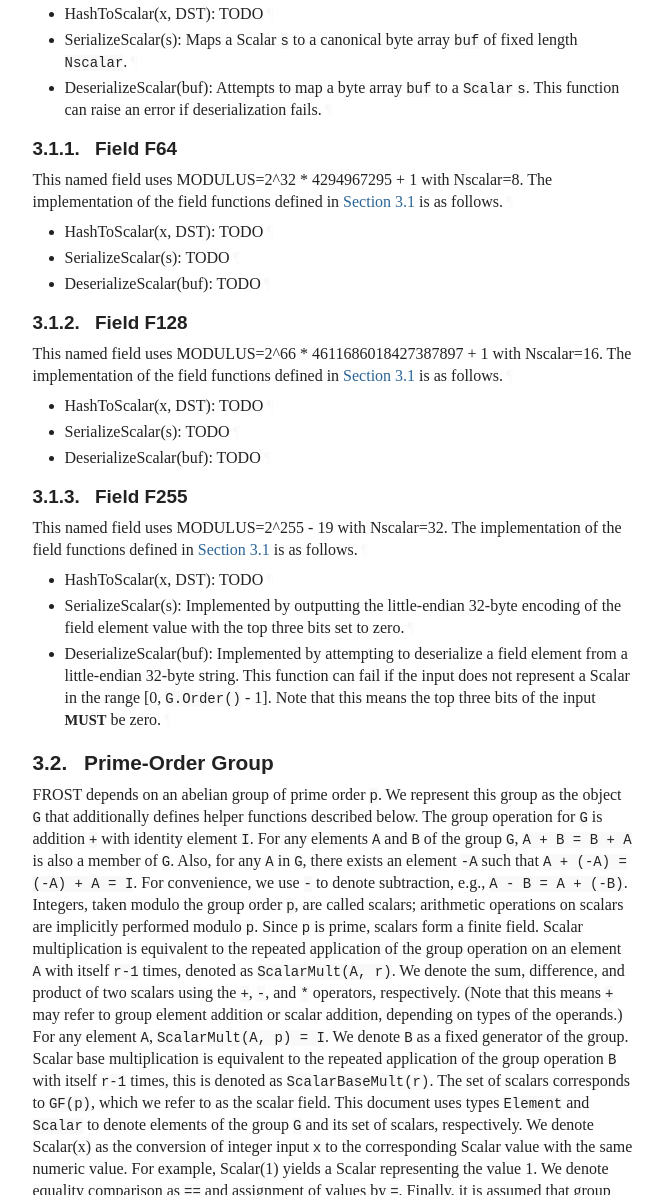
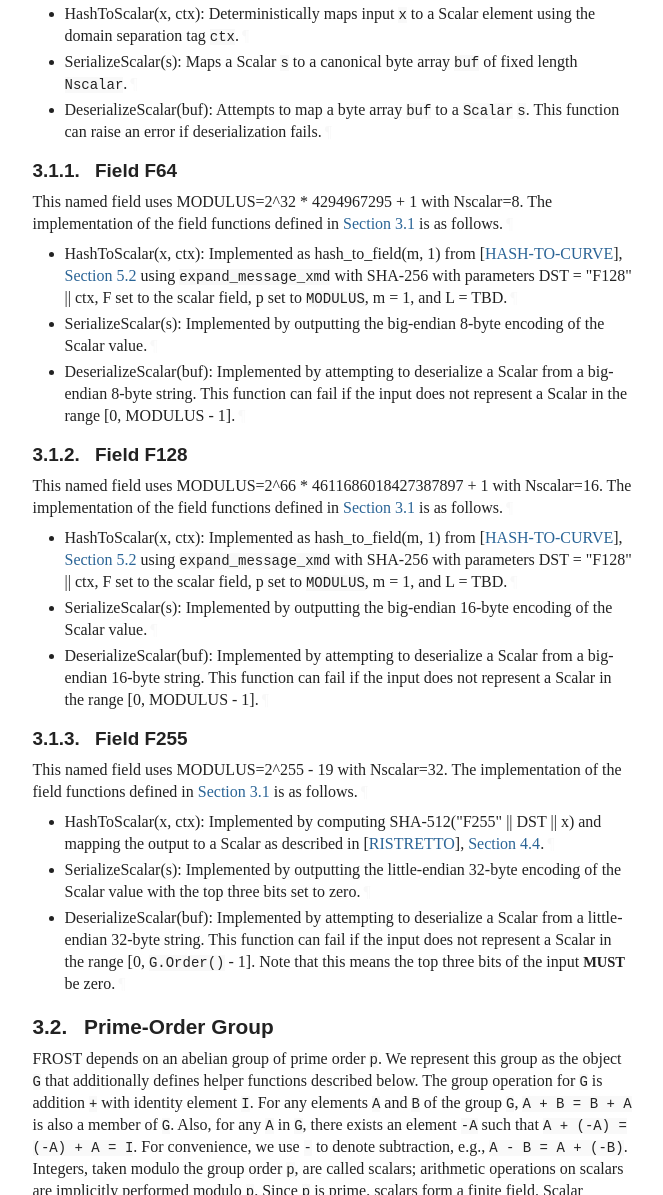
Before and after one commit to chris-wood/draft-wood-cfrg-threshold-secret-sharing, a plain HTML site: page draft-wood-cfrg-threshold-secret-sharing.html in a window 1280 px wide. Shown: the part 2225-3420 px from the top of the page, without its empty margins (92-755 px from the left). Drawn offline with Linux system fonts and the light colour scheme; a web font is replaced by a local one.

Commit message:
Script updating gh-pages from e239908. [ci skip]

```diff
--- a/draft-wood-cfrg-threshold-secret-sharing.html
+++ b/draft-wood-cfrg-threshold-secret-sharing.html
@@ -1333,7 +1333,8 @@ is used to sample a uniformly random Scalar from the field. Refer to <a href="#r
 for implementation guidance.<a href="#section-3.1-2" class="pilcrow">¶</a></p>
 <p id="section-3.1-3">Each field <code>F</code> also has the following encoding and decoding functions:<a href="#section-3.1-3" class="pilcrow">¶</a></p>
 <ul class="normal">
-<li class="normal" id="section-3.1-4.1">HashToScalar(x, DST): TODO<a href="#section-3.1-4.1" class="pilcrow">¶</a>
+<li class="normal" id="section-3.1-4.1">HashToScalar(x, ctx): Deterministically maps input <code>x</code> to a Scalar element using the domain
+separation tag <code>ctx</code>.<a href="#section-3.1-4.1" class="pilcrow">¶</a>
 </li>
           <li class="normal" id="section-3.1-4.2">SerializeScalar(s): Maps a Scalar <code>s</code> to a canonical byte array <code>buf</code> of fixed length <code>Nscalar</code>.<a href="#section-3.1-4.2" class="pilcrow">¶</a>
 </li>
@@ -1349,11 +1350,16 @@ This function can raise an error if deserialization fails.<a href="#section-3.1-
 <p id="section-3.1.1-1">This named field uses MODULUS=2^32 * 4294967295 + 1 with Nscalar=8. The implementation of
 the field functions defined in <a href="#dep-field" class="auto internal xref">Section 3.1</a> is as follows.<a href="#section-3.1.1-1" class="pilcrow">¶</a></p>
 <ul class="normal">
-<li class="normal" id="section-3.1.1-2.1">HashToScalar(x, DST): TODO<a href="#section-3.1.1-2.1" class="pilcrow">¶</a>
-</li>
-            <li class="normal" id="section-3.1.1-2.2">SerializeScalar(s): TODO<a href="#section-3.1.1-2.2" class="pilcrow">¶</a>
-</li>
-            <li class="normal" id="section-3.1.1-2.3">DeserializeScalar(buf): TODO<a href="#section-3.1.1-2.3" class="pilcrow">¶</a>
+<li class="normal" id="section-3.1.1-2.1">HashToScalar(x, ctx): Implemented as hash_to_field(m, 1) from <span>[<a href="#HASH-TO-CURVE" class="cite xref">HASH-TO-CURVE</a>], <a href="https://datatracker.ietf.org/doc/html/draft-irtf-cfrg-hash-to-curve-16#section-5.2" class="relref">Section 5.2</a></span>
+using <code>expand_message_xmd</code> with SHA-256 with parameters DST = "F128" || ctx,
+F set to the scalar field, p set to <code>MODULUS</code>, m = 1, and L = TBD.<a href="#section-3.1.1-2.1" class="pilcrow">¶</a>
+</li>
+            <li class="normal" id="section-3.1.1-2.2">SerializeScalar(s): Implemented by outputting the big-endian 8-byte encoding of
+the Scalar value.<a href="#section-3.1.1-2.2" class="pilcrow">¶</a>
+</li>
+            <li class="normal" id="section-3.1.1-2.3">DeserializeScalar(buf): Implemented by attempting to deserialize a Scalar from a
+big-endian 8-byte string. This function can fail if the input does not
+represent a Scalar in the range [0, MODULUS - 1].<a href="#section-3.1.1-2.3" class="pilcrow">¶</a>
 </li>
           </ul>
 </section>
@@ -1366,11 +1372,16 @@ the field functions defined in <a href="#dep-field" class="auto internal xref">S
 <p id="section-3.1.2-1">This named field uses MODULUS=2^66 * 4611686018427387897 + 1 with Nscalar=16. The implementation of
 the field functions defined in <a href="#dep-field" class="auto internal xref">Section 3.1</a> is as follows.<a href="#section-3.1.2-1" class="pilcrow">¶</a></p>
 <ul class="normal">
-<li class="normal" id="section-3.1.2-2.1">HashToScalar(x, DST): TODO<a href="#section-3.1.2-2.1" class="pilcrow">¶</a>
-</li>
-            <li class="normal" id="section-3.1.2-2.2">SerializeScalar(s): TODO<a href="#section-3.1.2-2.2" class="pilcrow">¶</a>
-</li>
-            <li class="normal" id="section-3.1.2-2.3">DeserializeScalar(buf): TODO<a href="#section-3.1.2-2.3" class="pilcrow">¶</a>
+<li class="normal" id="section-3.1.2-2.1">HashToScalar(x, ctx): Implemented as hash_to_field(m, 1) from <span>[<a href="#HASH-TO-CURVE" class="cite xref">HASH-TO-CURVE</a>], <a href="https://datatracker.ietf.org/doc/html/draft-irtf-cfrg-hash-to-curve-16#section-5.2" class="relref">Section 5.2</a></span>
+using <code>expand_message_xmd</code> with SHA-256 with parameters DST = "F128" || ctx,
+F set to the scalar field, p set to <code>MODULUS</code>, m = 1, and L = TBD.<a href="#section-3.1.2-2.1" class="pilcrow">¶</a>
+</li>
+            <li class="normal" id="section-3.1.2-2.2">SerializeScalar(s): Implemented by outputting the big-endian 16-byte encoding of
+the Scalar value.<a href="#section-3.1.2-2.2" class="pilcrow">¶</a>
+</li>
+            <li class="normal" id="section-3.1.2-2.3">DeserializeScalar(buf): Implemented by attempting to deserialize a Scalar from a
+big-endian 16-byte string. This function can fail if the input does not
+represent a Scalar in the range [0, MODULUS - 1].<a href="#section-3.1.2-2.3" class="pilcrow">¶</a>
 </li>
           </ul>
 </section>
@@ -1383,12 +1394,13 @@ the field functions defined in <a href="#dep-field" class="auto internal xref">S
 <p id="section-3.1.3-1">This named field uses MODULUS=2^255 - 19 with Nscalar=32. The implementation of
 the field functions defined in <a href="#dep-field" class="auto internal xref">Section 3.1</a> is as follows.<a href="#section-3.1.3-1" class="pilcrow">¶</a></p>
 <ul class="normal">
-<li class="normal" id="section-3.1.3-2.1">HashToScalar(x, DST): TODO<a href="#section-3.1.3-2.1" class="pilcrow">¶</a>
+<li class="normal" id="section-3.1.3-2.1">HashToScalar(x, ctx): Implemented by computing SHA-512("F255" || DST || x) and mapping the
+output to a Scalar as described in <span>[<a href="#RISTRETTO" class="cite xref">RISTRETTO</a>], <a href="https://datatracker.ietf.org/doc/html/draft-irtf-cfrg-ristretto255-decaf448-04#section-4.4" class="relref">Section 4.4</a></span>.<a href="#section-3.1.3-2.1" class="pilcrow">¶</a>
 </li>
             <li class="normal" id="section-3.1.3-2.2">SerializeScalar(s): Implemented by outputting the little-endian 32-byte encoding of
-the field element value with the top three bits set to zero.<a href="#section-3.1.3-2.2" class="pilcrow">¶</a>
-</li>
-            <li class="normal" id="section-3.1.3-2.3">DeserializeScalar(buf): Implemented by attempting to deserialize a field element from a
+the Scalar value with the top three bits set to zero.<a href="#section-3.1.3-2.2" class="pilcrow">¶</a>
+</li>
+            <li class="normal" id="section-3.1.3-2.3">DeserializeScalar(buf): Implemented by attempting to deserialize a Scalar from a
 little-endian 32-byte string. This function can fail if the input does not
 represent a Scalar in the range [0, <code>G.Order()</code> - 1]. Note that this means the
 top three bits of the input <span class="bcp14">MUST</span> be zero.<a href="#section-3.1.3-2.3" class="pilcrow">¶</a>
```
Also changed, not shown: draft-wood-cfrg-threshold-secret-sharing.txt.
